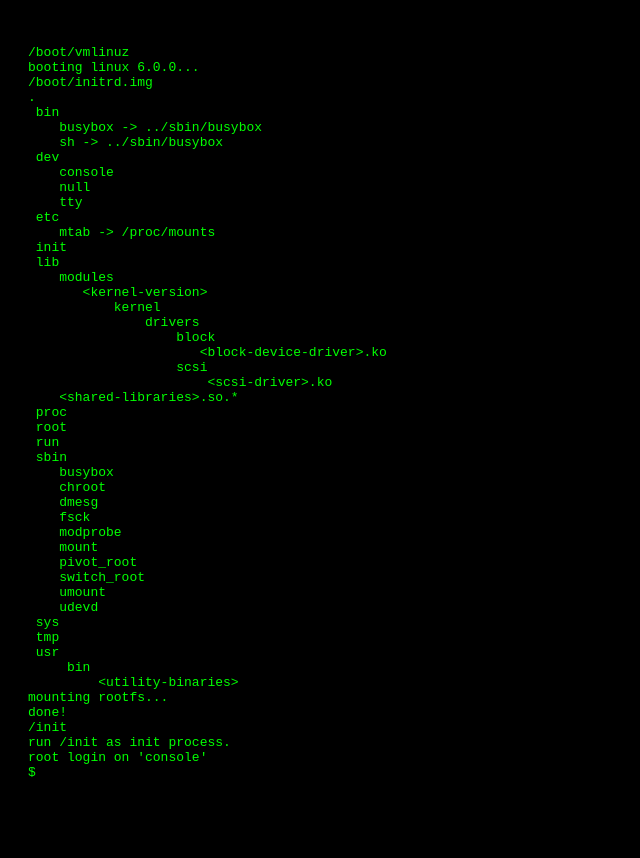
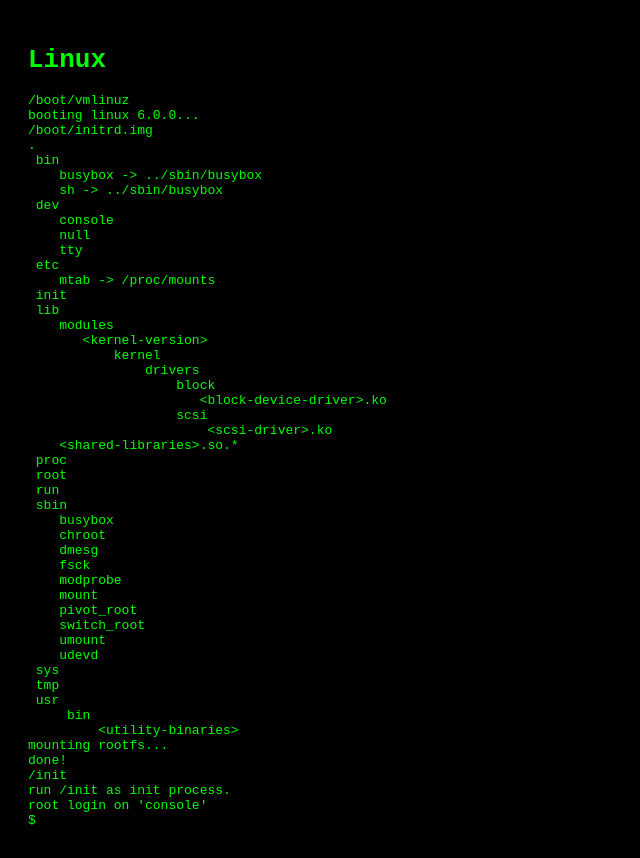
Before and after one commit to scratch-guy/linux-on-the-browser-fake-, a plain HTML site: page index.html in a window 1280 px wide. Shown: the whole page, without its empty margins (0-640 px from the left). Before the commit the page ends 810 px from the top, so only its background shows below. Drawn offline with Linux system fonts and the light colour scheme.

Commit message:
Add heading to index.html

```diff
--- a/index.html
+++ b/index.html
@@ -12,7 +12,7 @@
 </style>
 </head>
 <body>
-<h1></h1>
+<h1>Linux</h1>
 <div id="terminal"></div>
 <div id="input-line">
     <span id="input-prompt">$</span>
```
